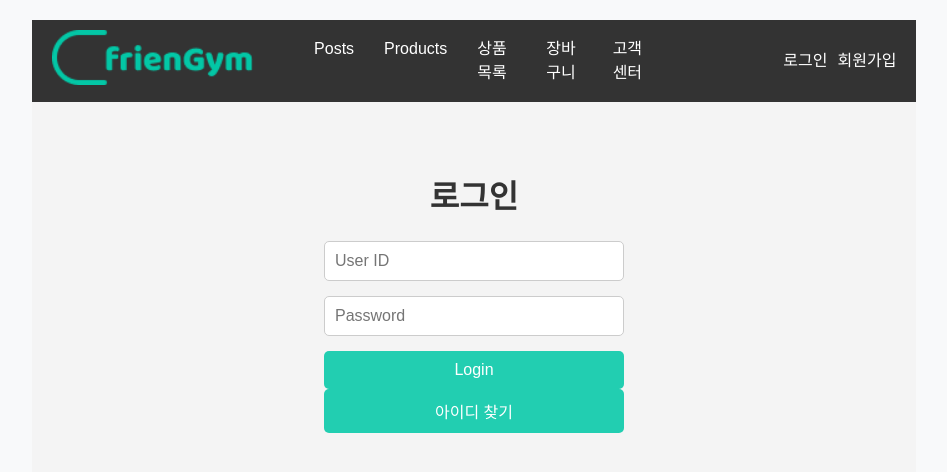
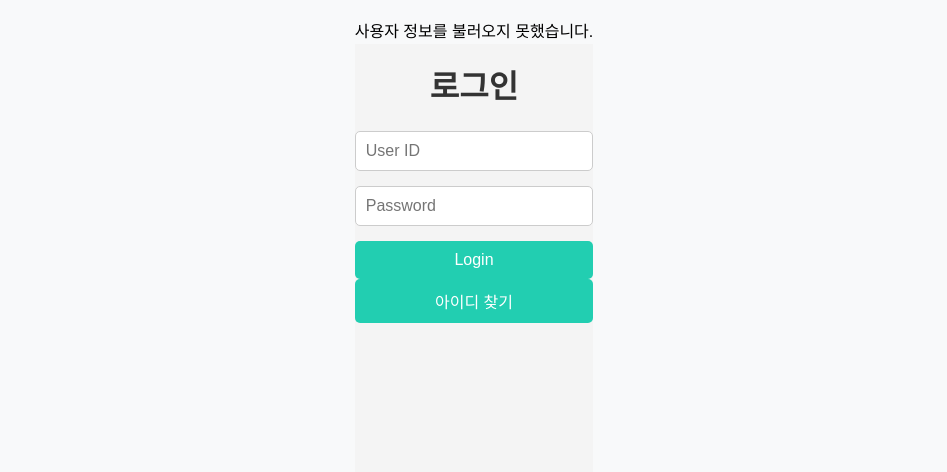
Before and after one commit to shard110/friengym, a React (Create React App) app in the folder src/main/frontend/: page /login in a window 1280 px wide. Shown: the top 472 px of the page, without its empty margins (166-1113 px from the left). Built offline with nearby package versions, Linux system fonts and the light colour scheme.

Commit message:
NavBar이름해결

```diff
--- a/src/main/frontend/package.json
+++ b/src/main/frontend/package.json
@@ -5,7 +5,7 @@
   "dependencies": {
     "@emotion/react": "^11.13.3",
     "@emotion/styled": "^11.13.0",
-    "@mui/material": "^6.1.3",
+    "@mui/material": "^6.1.4",
     "@portone/browser-sdk": "^0.0.10",
     "@testing-library/jest-dom": "^5.17.0",
     "@testing-library/react": "^13.4.0",
@@ -23,7 +23,8 @@
     "path-browserify": "^1.0.1",
     "react": "^18.3.1",
     "react-dom": "^18.3.1",
-    "react-router-dom": "^6.26.2",
+    "react-feather": "^2.0.10",
+    "react-router-dom": "^6.27.0",
     "react-scripts": "^5.0.1",
     "react-stomp": "^5.1.0",
     "sockjs": "^0.3.24",
--- a/src/main/frontend/src/components/NavBar.js
+++ b/src/main/frontend/src/components/NavBar.js
@@ -1,12 +1,20 @@
-import React from "react";
+import React, { useEffect } from "react";
 import { Link, useNavigate } from "react-router-dom";
 import logo from '../img/logo.png'; // 이미지 파일을 import
 import { useAuth } from './AuthContext'; // 사용자 인증 정보를 가져오는 훅
 import './Navbar.css'; // 스타일을 적용하기 위한 CSS 파일
 
 export default function Navbar() {
-  const { user, logout } = useAuth();
+  const { user, logout, loading } = useAuth();
   const navigate = useNavigate();
+
+ // 토큰 확인 및 로그인 페이지로 이동 로직을 useEffect로 관리
+  useEffect(() => {
+  const token = localStorage.getItem('jwtToken');
+  if (!token) {
+    navigate('/login');
+  }
+}, [navigate]); // navigate가 변경될 때마다 실행
 
   const handleLogout = () => {
     logout();
@@ -14,6 +22,19 @@ export default function Navbar() {
   };
 
   console.log("Navbar user state:", user); // user 상태 확인
+
+  if (loading) {
+    // 로딩 중일 때 로딩 메시지 표시
+    return <div>로딩 중...</div>;
+  }
+
+  if (!user) {
+    // 사용자 정보가 없을 때 표시
+    return <div>사용자 정보를 불러오지 못했습니다.</div>;
+  }
+
+  // user 객체가 중첩된 구조일 경우 올바르게 접근
+  const userName = user.user?.name || "사용자"; // name을 중첩된 구조에서 가져오기
 
   return (
     <nav className="navbarH">
@@ -47,7 +68,7 @@ export default function Navbar() {
         <div className="navbar-user-menu">
           {user ? (
             <div className="user-menu-logged-in">
-              <span className="nav-link">환영합니다! {user.name ? user.name : "사용자"}님</span>
+              <span className="nav-link">환영합니다! {userName}님</span>
               <button onClick={handleLogout} className="nav-link">로그아웃</button>
               <button onClick={() => navigate('/totalmypage')} className="nav-link">마이페이지</button>
             </div>
```
Also changed, not shown: 1 other file (tests, documents, lock files or other folders).
